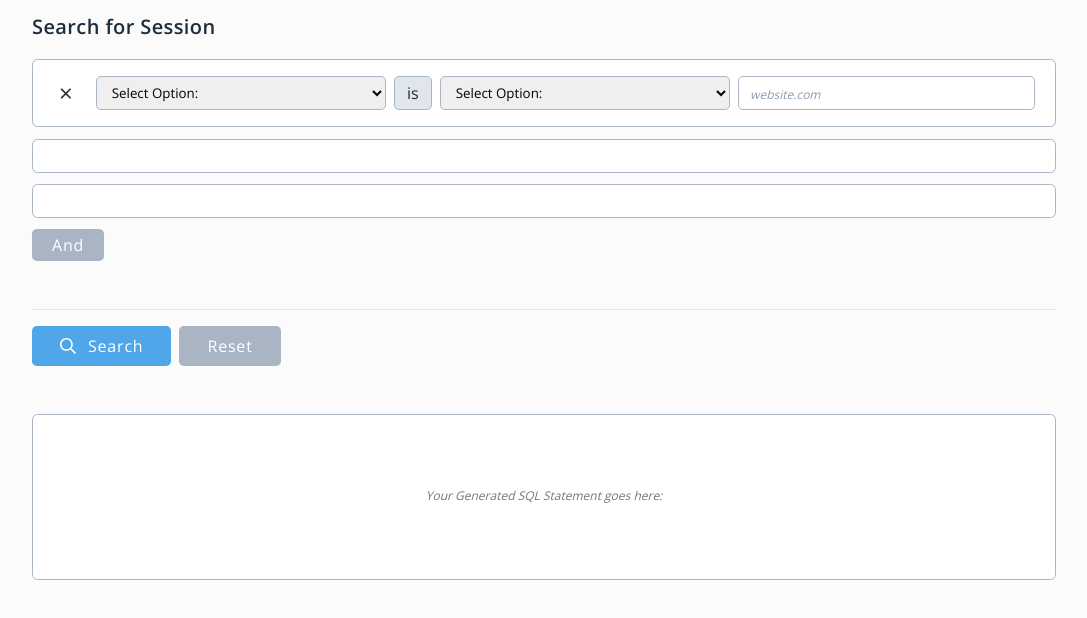
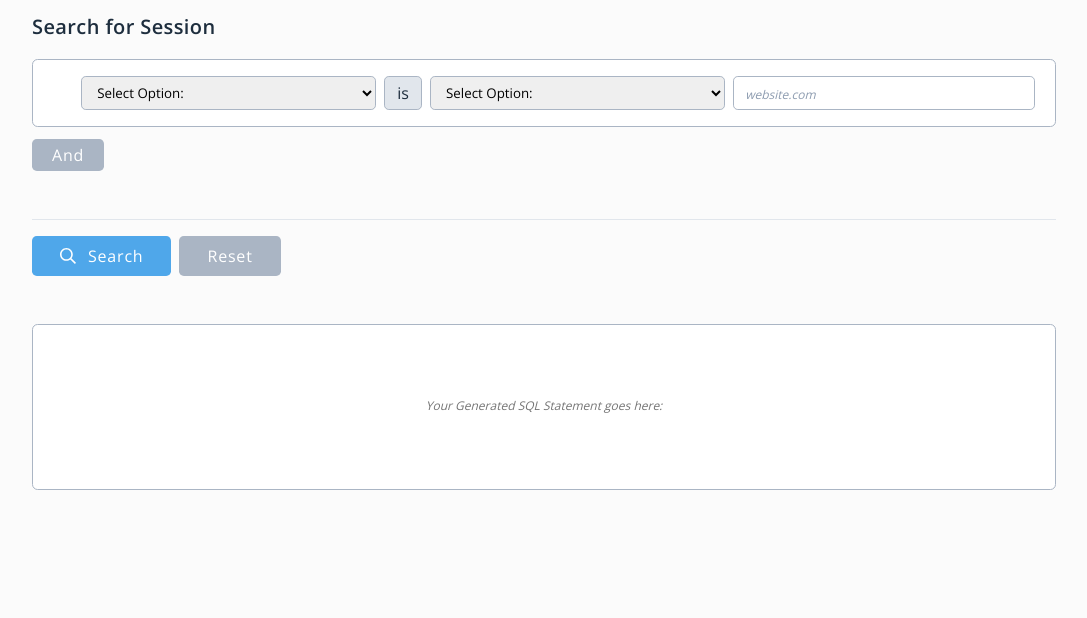
Before and after one commit to RyanBrown/quantum-metric, a React (Create React App) app: page / in a window 1280 px wide. Shown: the top 618 px of the page, without its empty margins (96-1183 px from the left). Built offline with nearby package versions, Linux system fonts and the light colour scheme.

Commit message:
Quantim Metric - styled-components added

```diff
--- /dev/null
+++ b/src/App.js
@@ -0,0 +1,45 @@
+import React from 'react';
+import ActionBar from './Components/ActionBar/ActionBar';
+import Button from './Components/Button/Button';
+import DropDown from './Components/DropDown/DropDown';
+import FilterBlock from './Components/FilterBlock/FilterBlock';
+import Generated from './Components/Generated/Generated';
+import Marker from './Components/Marker/Marker';
+import TextInput from './Components/TextInput/TextInput';
+import './styles/global.scss';
+
+function App() {
+    return (
+        <>
+            <h1>Search for Session</h1>
+
+            <FilterBlock>
+                <Button variant='close'></Button>
+                <DropDown />
+                <Marker variant='is' />
+                <DropDown />
+                <TextInput placeholder='website.com' type='url' />
+            </FilterBlock>
+
+            {/*<FilterBlock>
+                 <Button variant='close' children='&times;' />
+            <DropDown />
+            <Marker variant='is' />
+            <DropDown />
+            <Marker variant='and' /> <TextInput />
+            </FilterBlock> */}
+
+            {/* <FilterBlock>
+                <Button variant='close' children='&times;' />
+            <DropDown />
+            <DropDown />
+            <TextInput placeholder='johndoe@email.com' type='email' />
+            </FilterBlock>*/}
+
+            <ActionBar />
+            <Generated />
+        </>
+    );
+}
+
+export default App;
--- a/src/index.js
+++ b/src/index.js
@@ -1,43 +1,10 @@
 import React from 'react';
 import ReactDOM from 'react-dom';
-import ActionBar from './Components/ActionBar/ActionBar';
-import Button from './Components/Button/Button';
-import DropDown from './Components/DropDown/DropDown';
-import FilterBlock from './Components/FilterBlock/FilterBlock';
-import Generated from './Components/Generated/Generated';
-import Marker from './Components/Marker/Marker';
-import TextInput from './Components/TextInput/TextInput';
-import './styles/global.scss';
+import App from './App';
 
 ReactDOM.render(
     <React.StrictMode>
-        <h1>Search for Session</h1>
-
-        <FilterBlock>
-            <Button variant='close' children='&times;' />
-            <DropDown />
-            <Marker variant='is' />
-            <DropDown />
-            <TextInput placeholder='website.com' type='url' />
-        </FilterBlock>
-
-        <FilterBlock>
-            {/* <Button variant='close' children='&times;' />
-            <DropDown />
-            <Marker variant='is' />
-            <DropDown />
-            <Marker variant='and' /> <TextInput /> */}
-        </FilterBlock>
-
-        <FilterBlock>
-            {/* <Button variant='close' children='&times;' />
-            <DropDown />
-            <DropDown />
-            <TextInput placeholder='johndoe@email.com' type='email' /> */}
-        </FilterBlock>
-
-        <ActionBar />
-        <Generated />
+        <App />
     </React.StrictMode>,
     document.getElementById('root')
 );
```
